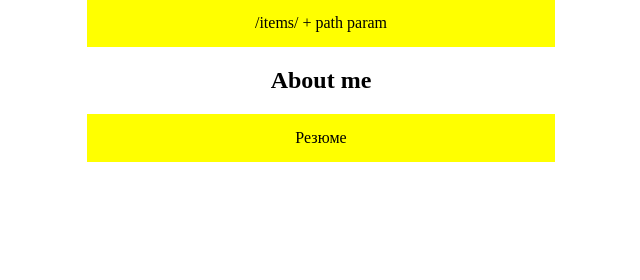
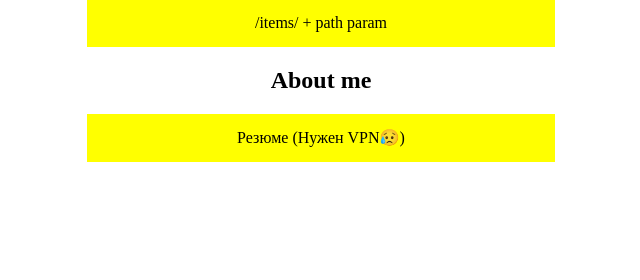
Before and after one commit to Sabbirbeb/FastApiExample, a FastAPI app: page / in a window 1280 px wide. Shown: the part 520-800 px from the top of the page, without its empty margins (319-959 px from the left). Run offline with FastAPI, Linux system fonts and the light colour scheme.

Commit message:
VPN needed

```diff
--- a/templates/root.html
+++ b/templates/root.html
@@ -19,6 +19,6 @@
         <ul><li><a href="/items/189">/items/ + path param</a></li></ul>
 
         <h2>About me</h2>
-        <ul><li><a href="https://www.canva.com/design/DAFOXevJhyU/oyiS6vy9a9cjZAci7HOf_Q/view?utm_content=DAFOXevJhyU&utm_campaign=designshare&utm_medium=link&utm_source=publishsharelink">Резюме</a></li></ul>
+        <ul><li><a href="https://www.canva.com/design/DAFOXevJhyU/oyiS6vy9a9cjZAci7HOf_Q/view?utm_content=DAFOXevJhyU&utm_campaign=designshare&utm_medium=link&utm_source=publishsharelink">Резюме (Нужен VPN&#128549;)</a></li></ul>
     </body>
 </html>
```
